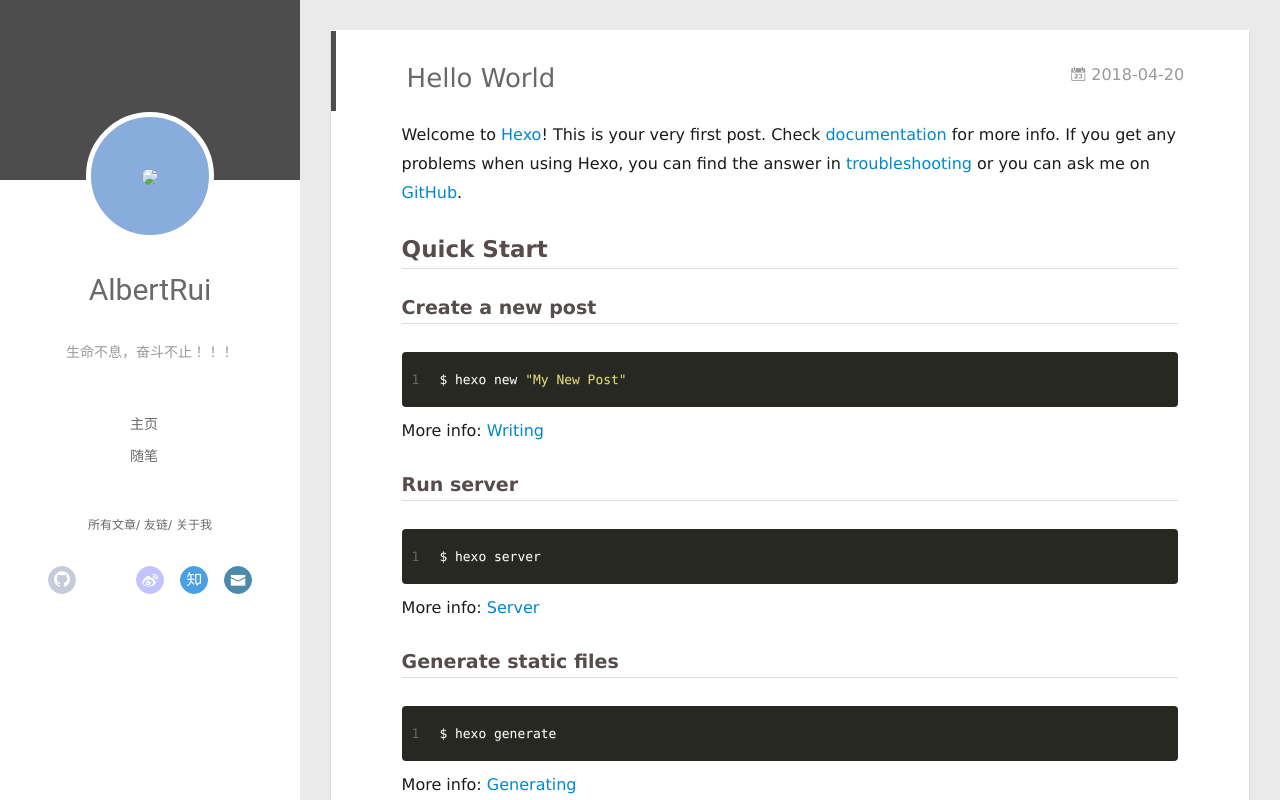
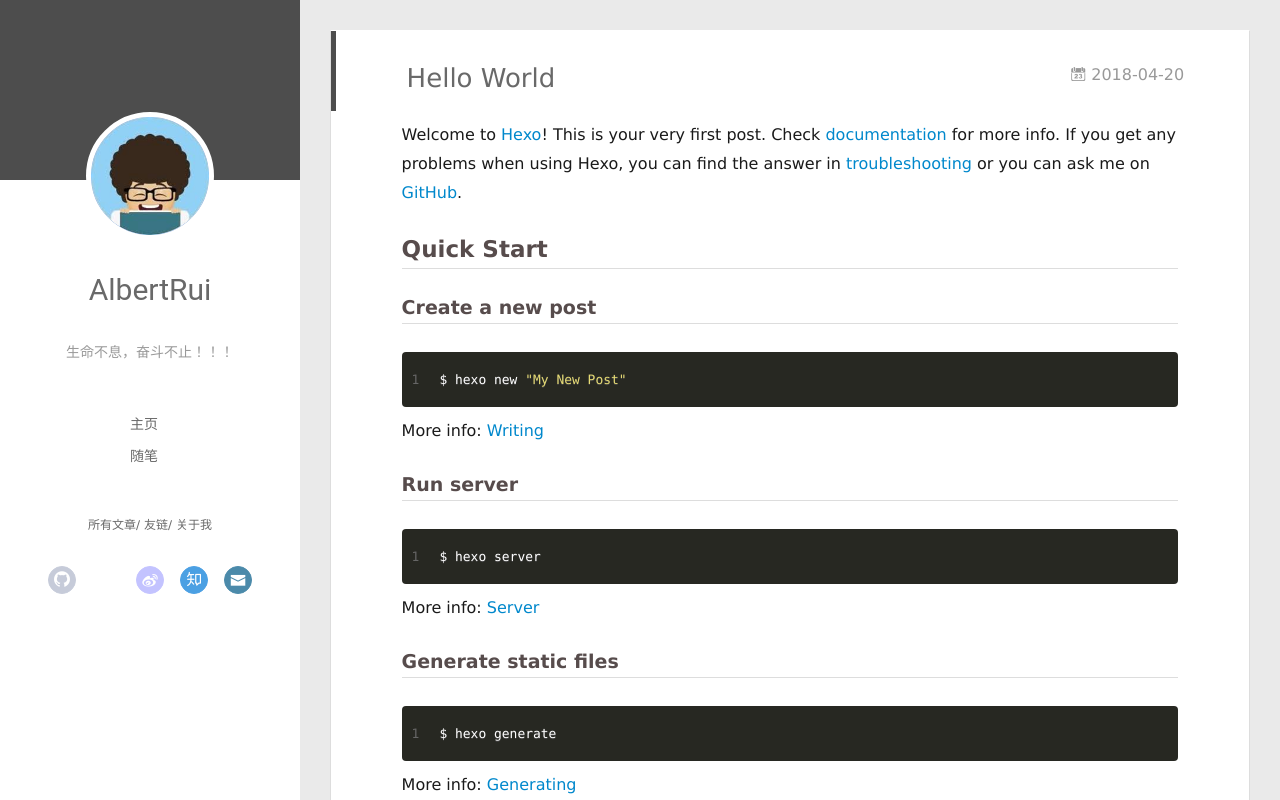
Before and after one commit to AlbertRui/AlbertRui.github.io, a plain HTML site: page 2018/04/20/hello-world/index.html in a window 1280 px wide. Drawn offline with Linux system fonts and the light colour scheme; some icons are missing.

Commit message:
Site updated: 2018-04-21 23:31:04

```diff
--- a/2018/04/20/hello-world/index.html
+++ b/2018/04/20/hello-world/index.html
@@ -48,7 +48,7 @@
 <div class="intrude-less">
 	<header id="header" class="inner">
 		<a href="/" class="profilepic">
-			<img src="img/images.jpg" class="js-avatar">
+			<img src="/img/images.jpg" class="js-avatar">
 		</a>
 		<hgroup>
 		  <h1 class="header-author"><a href="/">AlbertRui</a></h1>
@@ -110,7 +110,7 @@
 	<div class="intrude-less">
 		<header id="header" class="inner">
 			<div class="profilepic">
-				<img src="img/images.jpg" class="js-avatar">
+				<img src="/img/images.jpg" class="js-avatar">
 			</div>
 			<hgroup>
 			  <h1 class="header-author js-header-author">AlbertRui</h1>
```
Also changed, not shown: archives/2018/04/index.html (+2 -2 lines), archives/2018/index.html (+2 -2 lines), archives/index.html (+2 -2 lines), index.html (+2 -2 lines).
